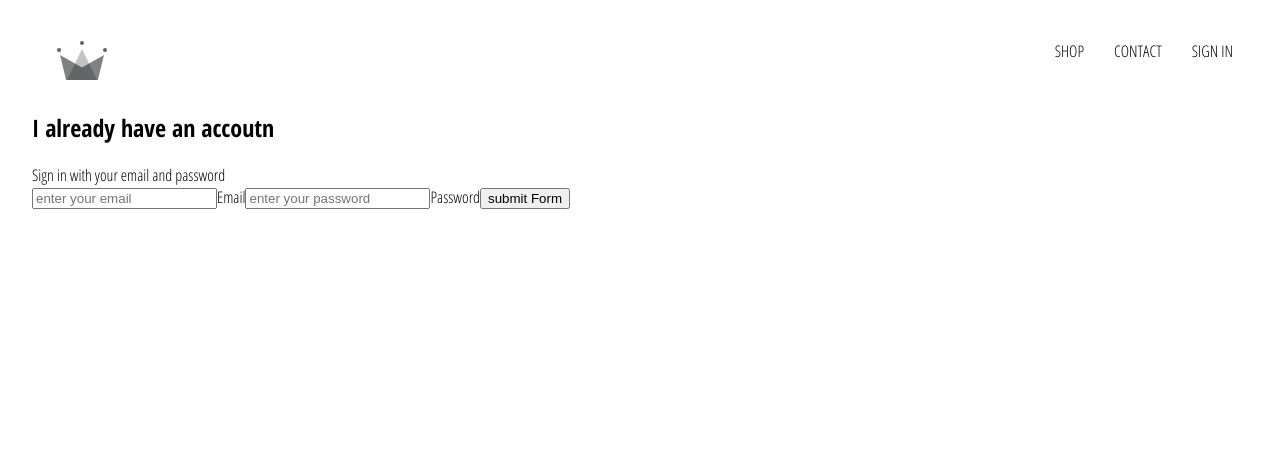
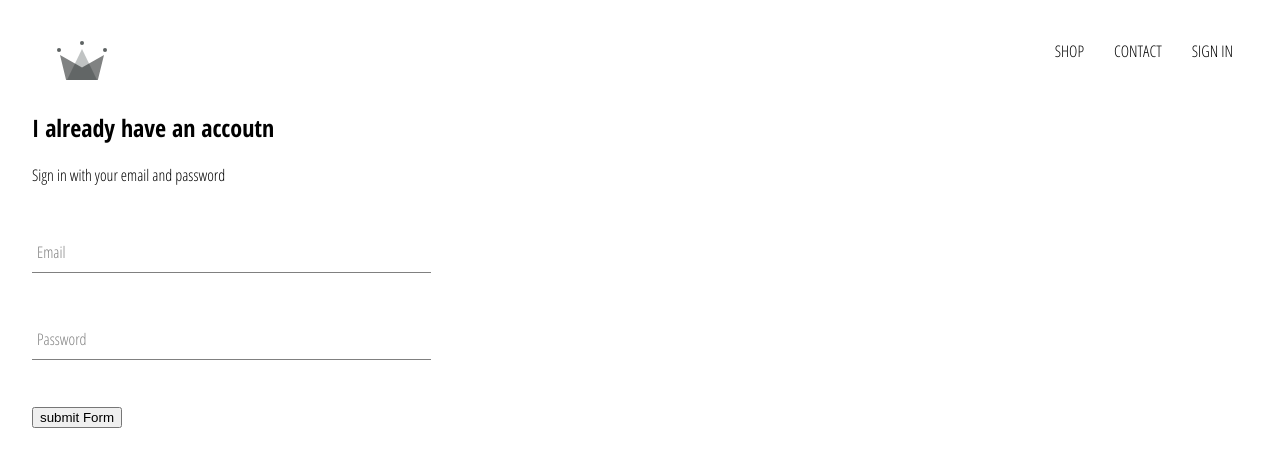
Before and after one commit to tora-pan/react-ecommerce, a React (Create React App) app: page /signin in a window 1280 px wide. Shown: the top 466 px of the page. Built offline with nearby package versions, Linux system fonts and the light colour scheme.

Commit message:
change input to standalone component

```diff
--- /dev/null
+++ b/src/components/form-input/FormInput.jsx
@@ -0,0 +1,22 @@
+import React from "react";
+
+import "./formInput.scss";
+
+const FormInput = ({ handleChange, label, ...otherProps }) => {
+  return (
+    <div className="group">
+      <input className="form-input" onChange={handleChange} {...otherProps} />
+      {label ? (
+        <label
+          className={`${
+            otherProps.value.length ? "shrink" : ""
+          } form-input-label`}
+        >
+          {label}
+        </label>
+      ) : null}
+    </div>
+  );
+};
+
+export default FormInput;
--- /dev/null
+++ b/src/components/form-input/formInput.scss
@@ -0,0 +1,55 @@
+$sub-color: grey;
+$main-color: black;
+
+@mixin shrinkLabel {
+  top: -14px;
+  font-size: 12px;
+  color: $main-color;
+  transform: rotate(-360deg);
+}
+
+.group {
+  position: relative;
+  margin: 45px 0;
+
+  .form-input {
+    background: none;
+    background-color: white;
+    color: $sub-color;
+    font-size: 18px;
+    padding: 10px 10px 10px 5px;
+    display: block;
+    width: 100%;
+    border: none;
+    border-radius: 0;
+    border-bottom: 1px solid $sub-color;
+    margin: 25px 0;
+
+    &:focus {
+      outline: none;
+    }
+
+    &:focus ~ .form-input-label {
+      @include shrinkLabel();
+    }
+  }
+
+  input[type="password"] {
+    letter-spacing: 0.3em;
+  }
+
+  .form-input-label {
+    color: $sub-color;
+    font-size: 16px;
+    font-weight: normal;
+    position: absolute;
+    pointer-events: none;
+    left: 5px;
+    top: 10px;
+    transition: 300ms ease all;
+
+    &.shrink {
+      @include shrinkLabel();
+    }
+  }
+}
--- a/src/components/sign-in/SignIn.jsx
+++ b/src/components/sign-in/SignIn.jsx
@@ -1,6 +1,7 @@
 import React from "react";
 
 import "./signIn.scss";
+import FormInput from "../form-input/FormInput";
 
 class SignIn extends React.Component {
   constructor(props) {
@@ -31,24 +32,22 @@
         <span>Sign in with your email and password</span>
 
         <form onSubmit={this.handleSubmit}>
-          <input
+          <FormInput
             type="email"
             name="email"
+            label="Email"
             value={this.state.email}
-            onChange={this.handleChange}
-            placeholder="enter your email"
+            handleChange={this.handleChange}
             required
           />
-          <label>Email</label>
-          <input
+          <FormInput
             type="password"
             name="password"
+            label="Password"
             value={this.state.password}
-            onChange={this.handleChange}
-            placeholder="enter your password"
+            handleChange={this.handleChange}
             required
           />
-          <label>Password</label>
 
           <input type="submit" value="submit Form" />
         </form>
--- a/src/components/sign-in/signIn.scss
+++ b/src/components/sign-in/signIn.scss
@@ -0,0 +1,3 @@
+.sign-in {
+  width: 30vw;
+}
```
